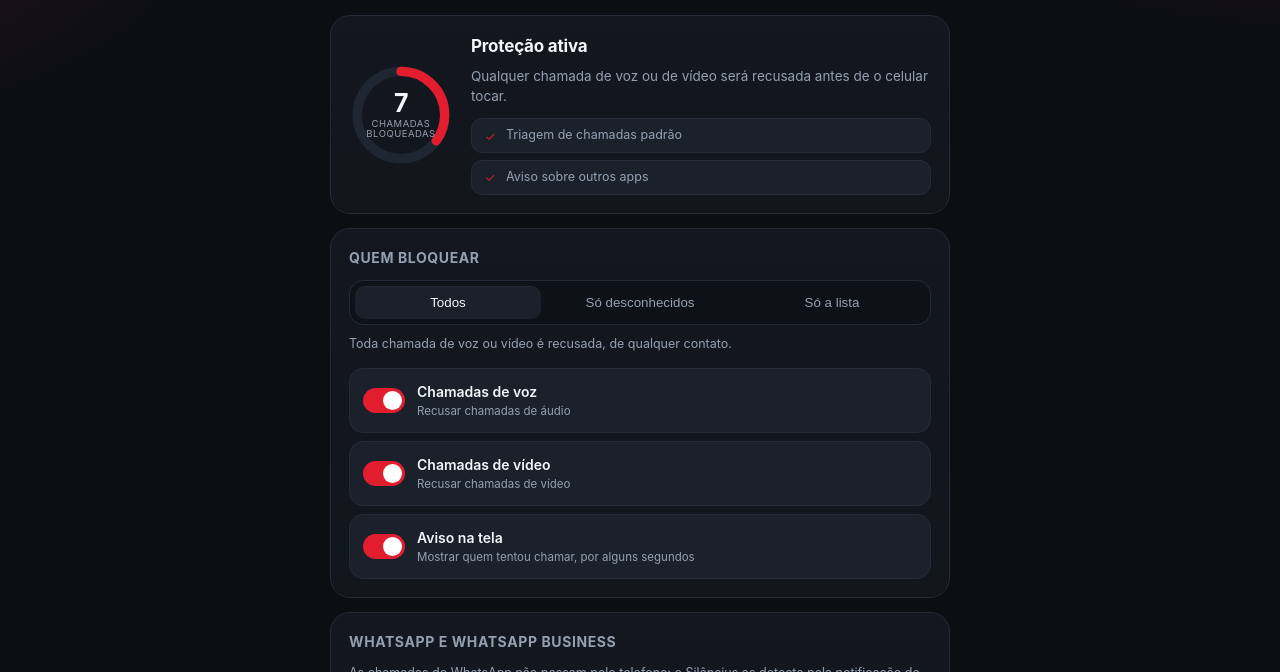
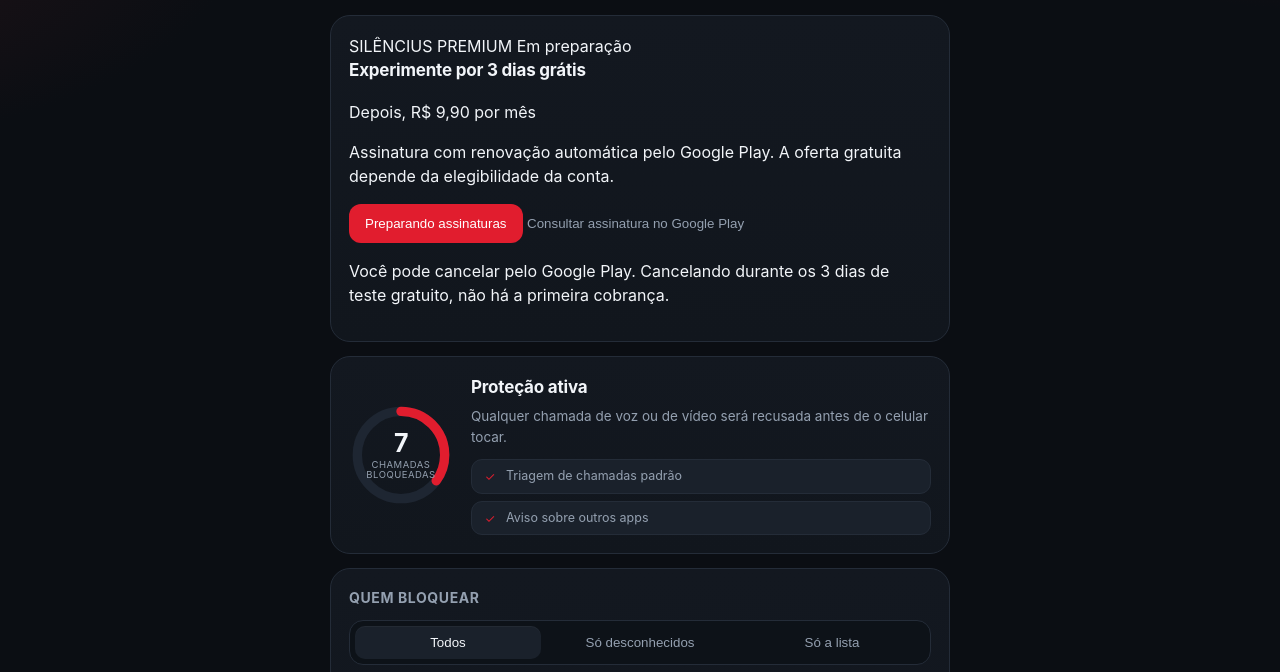
Before and after one commit to apoistecnologia-gif/silencius, a website: page www/index.html in a window 1280 px wide. Shown: the part 67-739 px from the top of the page. Drawn offline with Linux system fonts and the light colour scheme.

Commit message:
feat(billing): exibir plano e estado real do Google Play sem habilitar cobranças

```diff
--- a/www/index.html
+++ b/www/index.html
@@ -30,6 +30,21 @@
     <span id="waAlertText"></span>
     <button id="waAlertBtn">Ativar</button>
   </div>
+
+  <!-- Prévia da assinatura. Nenhuma cobrança é habilitada até verificar compras no servidor. -->
+  <section class="card premium" id="billingCard" aria-labelledby="billingTitle">
+    <div class="premiumHead">
+      <span class="premiumTag">SILÊNCIUS PREMIUM</span>
+      <span class="premiumBadge" id="billingStatus">Em preparação</span>
+    </div>
+    <h2 id="billingTitle">Experimente por 3 dias grátis</h2>
+    <p class="premiumPrice" id="billingPrice">Depois, R$ 9,90 por mês</p>
+    <p class="premiumInfo" id="billingText">Assinatura com renovação automática pelo Google Play. A oferta gratuita depende da elegibilidade da conta.</p>
+    <button type="button" class="btn premiumAction" id="billingStart" disabled>Preparando assinaturas</button>
+    <button type="button" class="linkBtn premiumRestore" id="billingRestore">Consultar assinatura no Google Play</button>
+    <p class="premiumFine">Você pode cancelar pelo Google Play. Cancelando durante os 3 dias de teste gratuito, não há a primeira cobrança.</p>
+  </section>
+
   <section class="card status" id="statusCard">
     <div class="ring" id="ring">
       <svg viewBox="0 0 100 100">
```
